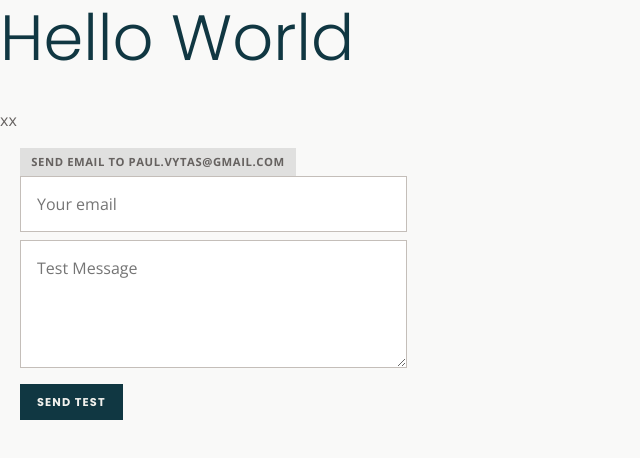
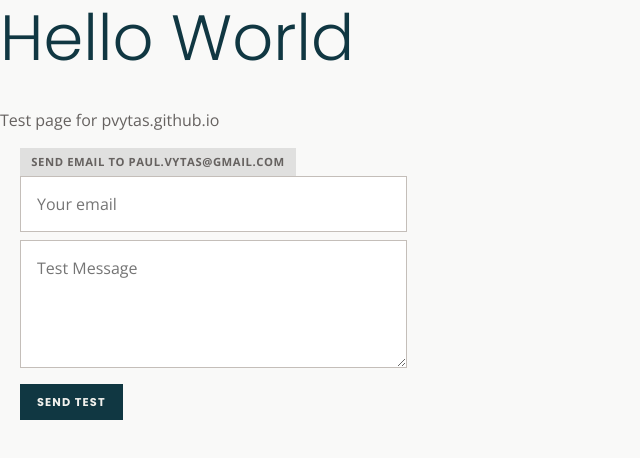
Before and after one commit to pvytas/pvytas.github.io, a plain HTML site: page index.html in a window 1280 px wide. Shown: the whole page, without its empty margins (0-640 px from the left). Drawn offline with nearby package versions, Linux system fonts and the light colour scheme.

Commit message:
Update index.html

```diff
--- a/index.html
+++ b/index.html
@@ -11,7 +11,7 @@
 <body>
 
 <h1>Hello World</h1>
-  <p>xx </p>
+  <p>Test page for pvytas.github.io </p>
 
  <div class="col-1-3">
         <small class="code-label">Send email to paul.vytas@gmail.com</small>
```
Lines whose indentation alone changed are shown as unchanged.
